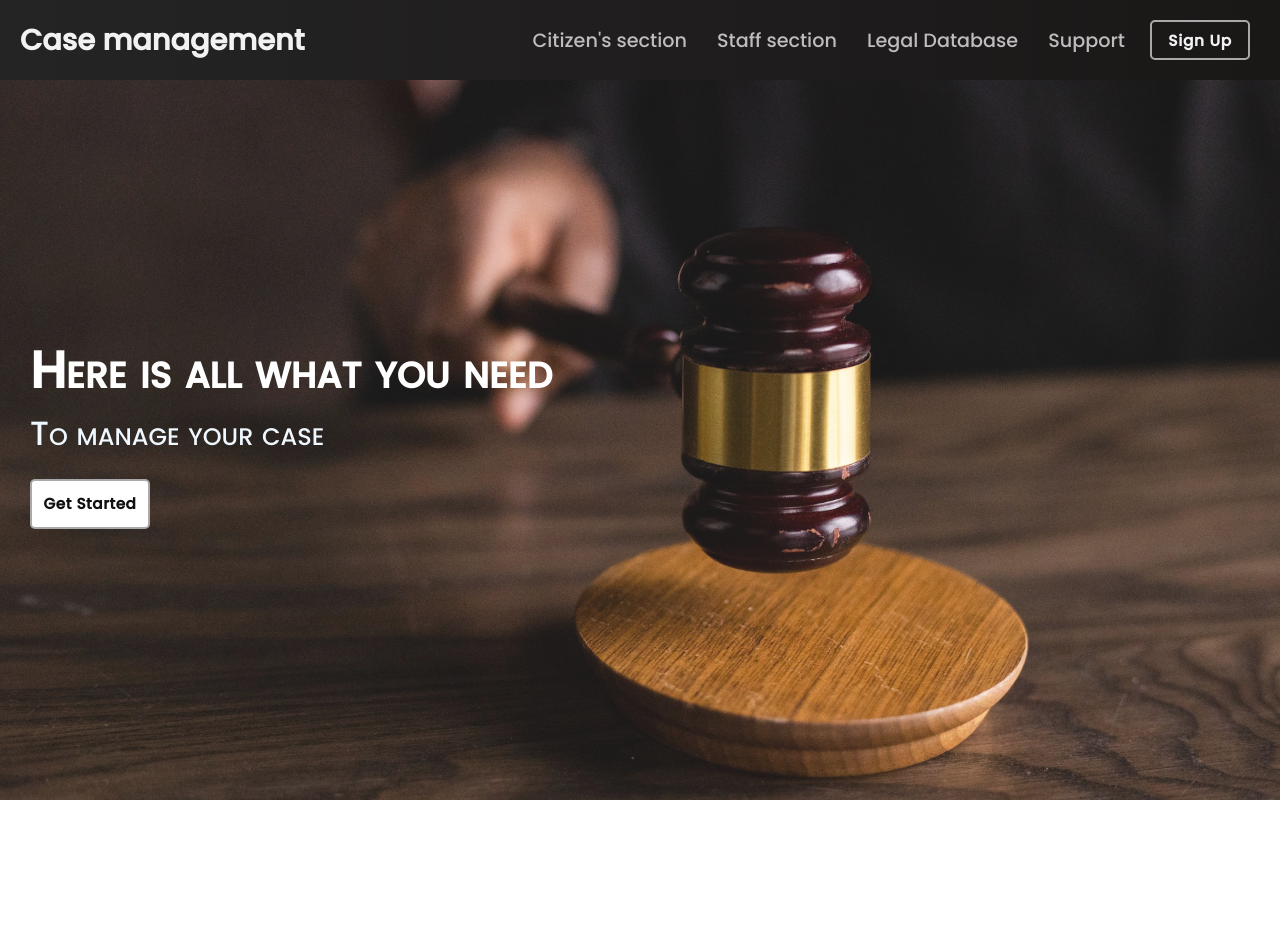
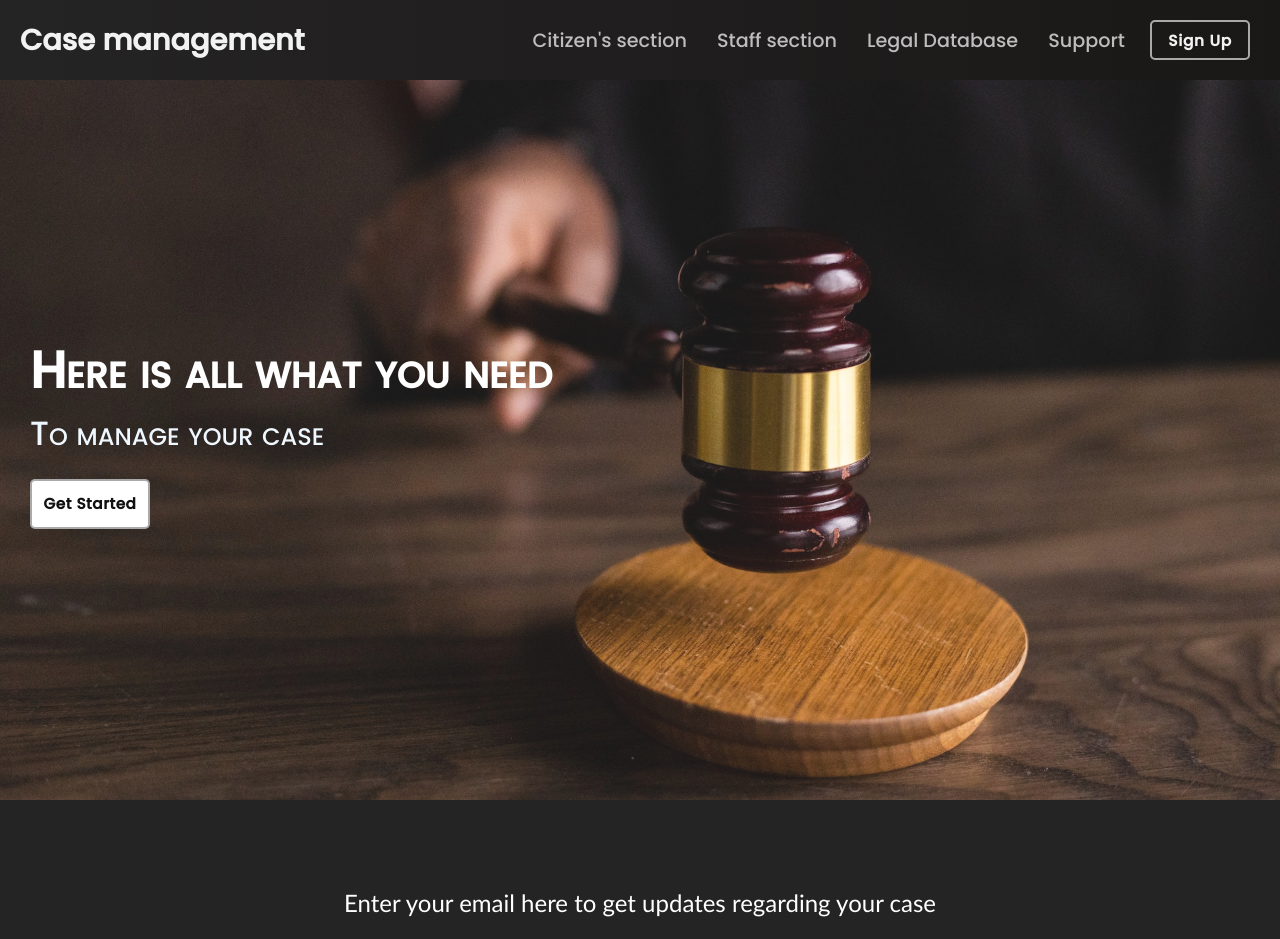
Before and after one commit to KILLERTIAN/case-management, a React (Create React App) app: page / in a window 1280 px wide. Shown: the top 939 px of the page. Before the commit the page ends 800 px from the top, so only its background shows below. Built offline with nearby package versions, Linux system fonts and the light colour scheme.

Commit message:
error resolved

```diff
--- a/package.json
+++ b/package.json
@@ -10,8 +10,7 @@
     "react": "^18.2.0",
     "react-dom": "^18.2.0",
     "react-router-dom": "^6.15.0",
-    "react-scripts": "5.0.1",
-    "web-vitals": "^2.1.4"
+    "react-scripts": "5.0.1"
   },
   "scripts": {
     "start": "react-scripts start",
@@ -36,5 +35,8 @@
       "last 1 firefox version",
       "last 1 safari version"
     ]
+  },
+  "devDependencies": {
+    "web-vitals": "^3.4.0"
   }
 }
--- a/src/App.js
+++ b/src/App.js
@@ -20,7 +20,7 @@ function App() {
         <Route path='/sign-up' />
       </Routes>
 
-      {/* <Footer /> */}
+      <Footer />
     </Router>
 
   );
```
Also changed, not shown: 1 other file (tests, documents, lock files or other folders).
